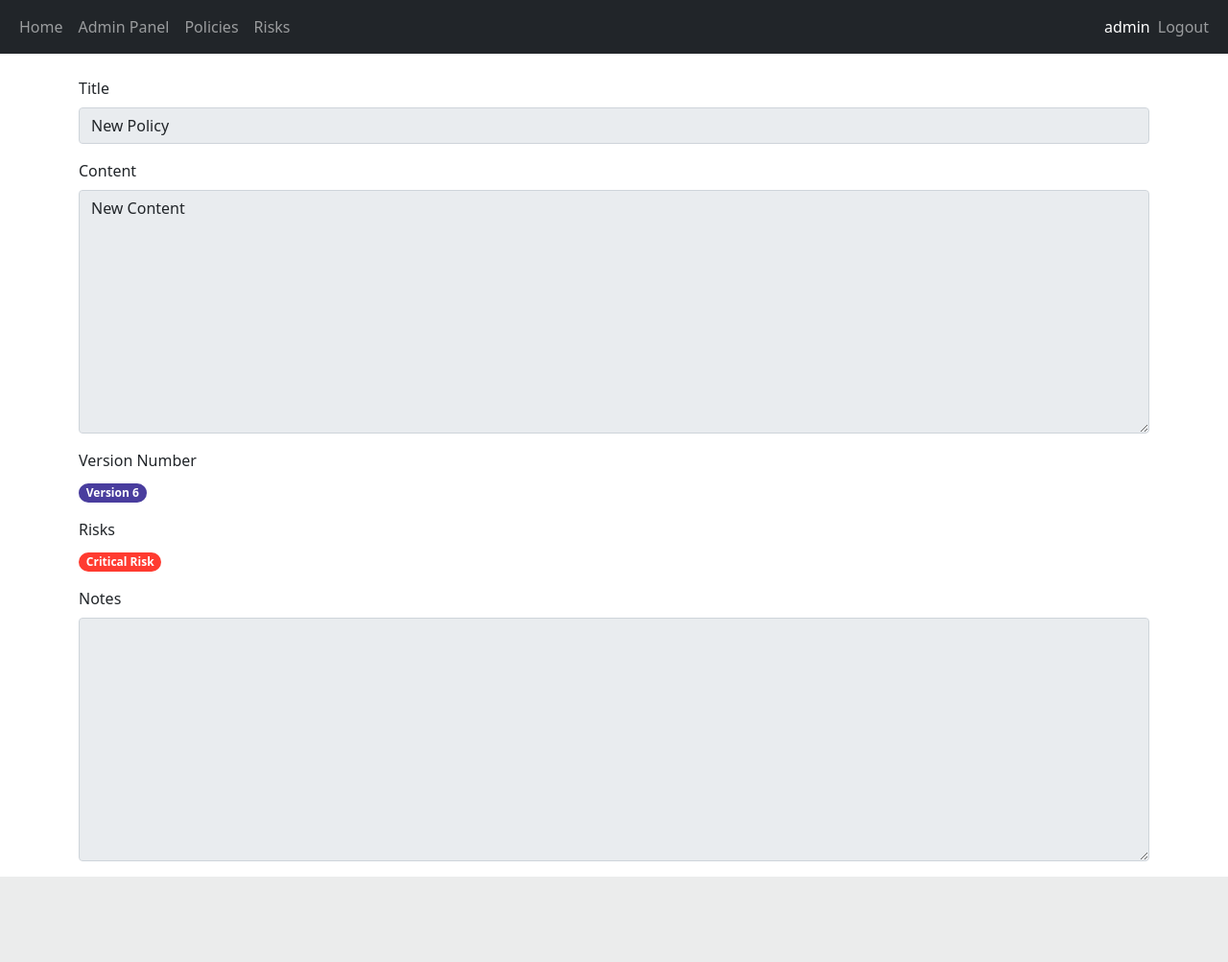
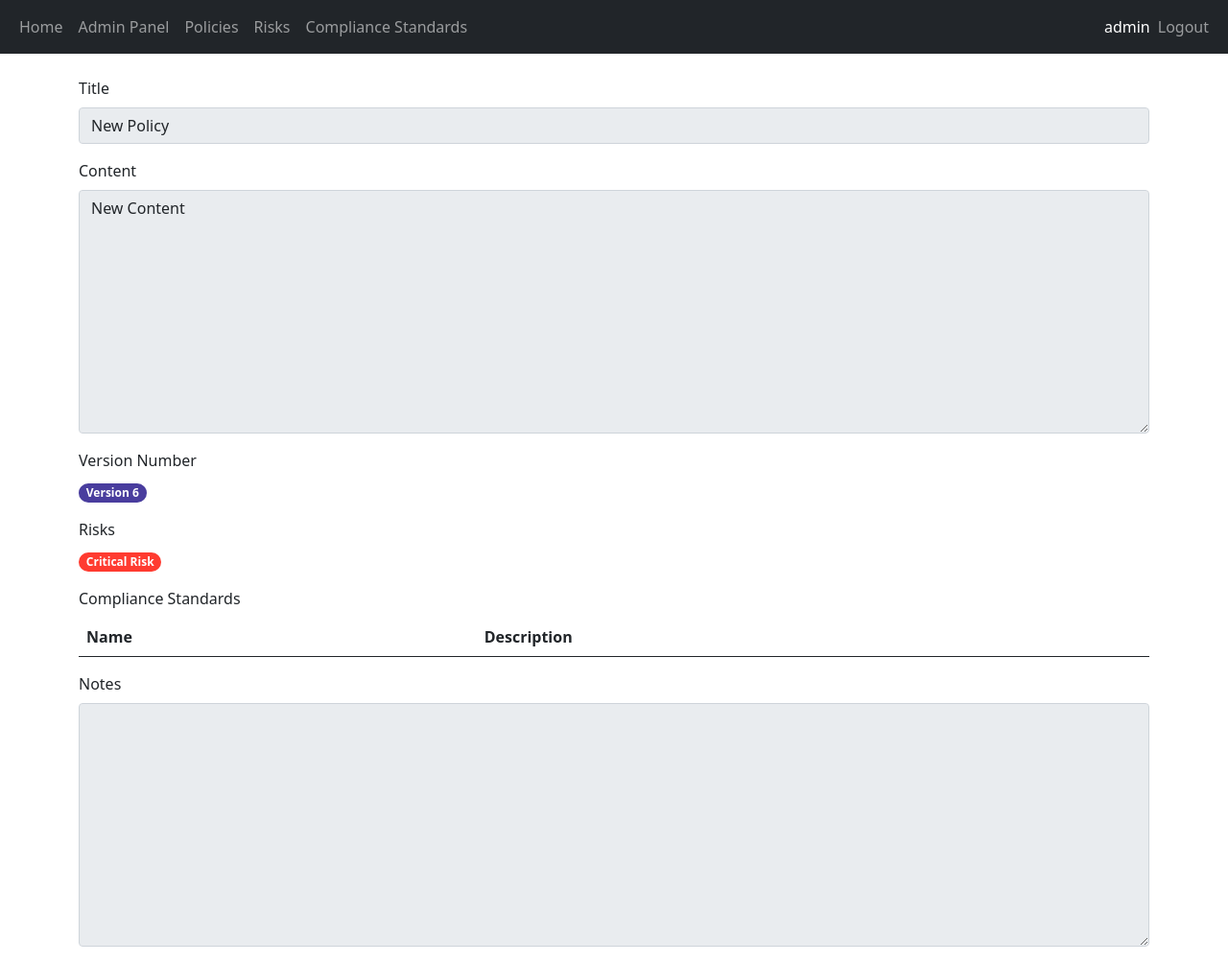
Before and after one commit to moosa-ebit/PolicyManagementModule, a Django app: page /view-policy-version/9 in a window 1280 px wide. Shown: the whole page at 96% size. Before the commit the page ends 914 px from the top, so only its background shows below. Run offline with Django 4.2, Linux system fonts and the light colour scheme; a user stored in the database is signed in; data comes from the database, SQL or seed files in the repository; both versions use the stored data as it was after the commit; lists and menus that the app fills with data are empty; some libraries are stand-ins or nearby versions.

Commit message:
Added Compliance Standard

```diff
--- a/main/templates/main/base.html
+++ b/main/templates/main/base.html
@@ -31,6 +31,11 @@
                         <a class="nav-link" href="/risk-list">Risks</a>
                     </li>
                     {% endif %}
+                    {% if perms.security.view_compliancestandard %}
+                    <li class="nav-item">
+                        <a class="nav-link" href="/compliance-standard-list">Compliance Standards</a>
+                    </li>
+                    {% endif %}
                 </ul>
             </div>
             <div>
--- a/security/models.py
+++ b/security/models.py
@@ -4,6 +4,14 @@ from django.contrib.auth.models import User
 from model_utils import FieldTracker
 
 # Create your models here.
+class ComplianceStandard(models.Model):
+    name = models.CharField(max_length=100)
+    description = models.TextField(max_length=250)
+    reference_url = models.CharField(max_length=100)
+
+    def __str__(self):
+        return self.name
+
 class Risk(models.Model):
     Severity_Levels = [
         ("LOW", "Low"),
@@ -37,6 +45,7 @@ class Policy(models.Model):
     created_at = models.DateTimeField(auto_now_add=True)
     updated_at = models.DateTimeField(auto_now=True)
     risks = models.ManyToManyField(Risk)
+    compliance_standards = models.ManyToManyField(ComplianceStandard)
     tracker = FieldTracker()
     version_count = models.IntegerField(default=0)
 
@@ -52,6 +61,7 @@ class PolicyVersion(models.Model):
     created_at = models.DateTimeField(auto_now_add=True)
     notes = models.TextField(max_length=250, default="")
     risks = models.ManyToManyField(Risk)
+    compliance_standards = models.ManyToManyField(ComplianceStandard)
 
     def __str__(self):
         return self.policy.title + "-" + str(self.version_number)
--- a/security/templates/security/view_policy_version.html
+++ b/security/templates/security/view_policy_version.html
@@ -22,6 +22,25 @@
         {% endfor %}
     </div>
     <div class="mb-3">
+        <label class="form-label">Compliance Standards</label><br/>
+        <table class="table">
+            <thead>
+              <tr>
+                <th scope="col">Name</th>
+                <th scope="col">Description</th>
+              </tr>
+            </thead>
+            <tbody>
+            {% for compliance_standard in policy_version.compliance_standards.all %}
+                <tr>
+                    <td><a target="_blank" href="{{ compliance_standard.reference_url }}">{{compliance_standard.name}}</a></td>
+                    <td>{{ compliance_standard.description }}</td>
+                </tr>
+            {% endfor %}
+            </tbody>
+          </table>
+    </div>
+    <div class="mb-3">
         <label class="form-label">Notes</label>
         <textarea class="textarea form-control" rows="10" cols="40" readonly>{{ policy_version.notes }}</textarea>
     </div>
--- a/security/urls.py
+++ b/security/urls.py
@@ -8,6 +8,9 @@ urlpatterns = [
     path('create-risk', views.create_risk, name='create_risk'),
     path('edit-risk/<int:pk>', views.edit_risk, name='edit_risk'),
     path('risk-list', views.view_risks, name='view_risks'),
+    path('create-compliance-standard', views.create_compliance_standard, name='create_compliance_standard'),
+    path('edit-compliance-standard/<int:pk>', views.edit_compliance_standard, name='edit_compliance_standard'),
+    path('compliance-standard-list', views.view_compliance_standard, name='view_compliance_standard'),
     path('policy/<int:pk>/policy-version-list', views.view_policy_versions, name='view_policy_versions'),
     path('view-policy-version/<int:pk>', views.view_policy_version, name='view_policy_version'),
     path('edit-policy-version/<int:pk>', views.edit_policy_version, name='edit_policy_version'),
--- a/security/views.py
+++ b/security/views.py
@@ -1,7 +1,7 @@
 from django.shortcuts import render, redirect
-from .forms import PolicyForm, RiskForm, PolicyVersionForm
+from .forms import PolicyForm, RiskForm, PolicyVersionForm, ComplianceStandardForm
 from django.contrib.auth.decorators import login_required, permission_required
-from .models import Policy, Risk, PolicyVersion
+from .models import Policy, Risk, PolicyVersion, ComplianceStandard
 from django.contrib import messages
 
 # Create your views here.
@@ -30,6 +30,8 @@ def create_policy_version(policy: Policy, request):
     new_policy_version.save()
     related_risks = Risk.objects.filter(policy = policy.id)
     new_policy_version.risks.add(*related_risks)
+    related_compliance_standards = ComplianceStandard.objects.filter(policy = policy.id)
+    new_policy_version.compliance_standards.add(*related_compliance_standards)
     new_policy_version.save()
     policy.version_count = policy.version_count + 1
     policy.save()
@@ -44,6 +46,16 @@ def check_policy_risks_changes(policy: Policy, related_risks_ids, request, polic
 
         if policy_version:
             policy_version.risks.add(*policy.risks.all())
+
+def check_policy_compliance_standards_changes(policy: Policy, related_compliance_standards_ids, request, policy_version):
+    current_related_compliance_standards_ids = [compliance_standard.id for compliance_standard in policy.compliance_standards.all()]
+    if (set(related_compliance_standards_ids) != set(current_related_compliance_standards_ids)):
+        if policy_version == False:
+            create_policy_version(policy, request)
+            messages.success(request, "A new version of the policy has been created.")
+
+        if policy_version:
+            policy_version.compliance_standards.add(*policy.compliance_standards.all())
 
 @login_required(login_url="/login")
 @permission_required("security.add_policy", login_url="/access-denied")
@@ -71,12 +83,14 @@ def edit_policy(request, pk):
         form = PolicyForm(request.POST, instance=policy)
         if form.is_valid():
             related_risks_ids = [risk.id for risk in Risk.objects.filter(policy = policy.id)]
+            related_compliance_standards_ids = [compliance_standard.id for compliance_standard in ComplianceStandard.objects.filter(policy = policy.id)]
             if policy.tracker.changed():
                 policy_version = create_policy_version(policy, request)
                 messages.success(request, "A new version of the policy has been created.")
                 created_version = True
             form.save()
             check_policy_risks_changes(policy, related_risks_ids, request, policy_version)
+            check_policy_compliance_standards_changes(policy, related_compliance_standards_ids, request, policy_version)
             messages.success(request, "The policy was edited successfully.")
             return redirect("/policy-list")
     else:
@@ -142,6 +156,62 @@ def edit_risk(request, pk):
     return render(request, 'security/edit_risk.html', {"form": form})
 
 @login_required(login_url="/login")
+@permission_required(["security.view_compliancestandard", "security.delete_compliancestandard"], login_url="/access-denied")
+def view_compliance_standard(request):
+    compliance_standards = ComplianceStandard.objects.all()
+
+    if request.method == "POST":
+        compliance_standard_id_delete = request.POST.get("compliance-standard-id-delete")
+        compliance_standard_id_edit = request.POST.get("compliance-standard-id-edit")
+        if compliance_standard_id_delete:
+            compliance_standard = ComplianceStandard.objects.filter(id=compliance_standard_id_delete).first()
+            if compliance_standard:
+                compliance_standard.delete()
+                messages.success(request, "The compliance standard was deleted successfully.")
+        else:
+            compliance_standard = Policy.objects.filter(id=compliance_standard_id_edit).first()
+            return redirect("/edit-compliance-standard", pk=compliance_standard.id)
+
+
+    return render(request, 'security/list_compliance_standard.html', {"compliance_standards": compliance_standards})
+
+@login_required(login_url="/login")
+@permission_required("security.add_compliancestandard", login_url="/access-denied")
+def create_compliance_standard(request):
+    if request.method == 'POST':
+        form = ComplianceStandardForm(request.POST)
+        if form.is_valid():
+            compliance_standard = form.save(commit=False)
+            if compliance_standard.reference_url[:8] != "https://": compliance_standard.reference_url = "https://" + compliance_standard.reference_url
+            form.save()
+            messages.success(request, "The compliance standard was created successfully.")
+            return redirect("/compliance-standard-list")
+    else:
+        form = ComplianceStandardForm()
+
+    return render(request, 'security/create_compliance_standard.html', {"form": form})
+
+@login_required(login_url="/login")
+@permission_required("security.change_compliancestandard", login_url="/access-denied")
+def edit_compliance_standard(request, pk):
+    compliance_standard = ComplianceStandard.objects.get(id=pk)
+    if request.method == 'POST':
+        form = ComplianceStandardForm(request.POST, instance=compliance_standard)
+        if form.is_valid():
+            compliance_standard = form.save(commit=False)
+            if compliance_standard.reference_url[:8] != "https://": compliance_standard.reference_url = "https://" + compliance_standard.reference_url
+            form.save()
+            messages.success(request, "The compliance standard was edited successfully.")
+            return redirect("/compliance-standard-list")
+    else:
+        form = ComplianceStandardForm(instance=compliance_standard)
+        context = {
+            'form': form,
+        }
+
+    return render(request, 'security/edit_compliance_standard.html', {"form": form})
+
+@login_required(login_url="/login")
 @permission_required(["security.view_policyversion", "security.delete_policyversion"], login_url="/access-denied")
 def view_policy_versions(request, pk):
     policy_versions = PolicyVersion.objects.filter(policy = pk).order_by('-created_at')
```
Also changed, not shown: security/forms.py (+8 -2 lines), security/templates/security/create_compliance_standard.html (added, +9 -0 lines), security/templates/security/edit_compliance_standard.html (added, +9 -0 lines), security/templates/security/list_compliance_standard.html (added, +43 -0 lines), db.sqlite3, security/migrations/0012_compliancestandard_policy_compliance_standards.py (added), security/migrations/0013_policyversion_compliance_standards.py (added).
